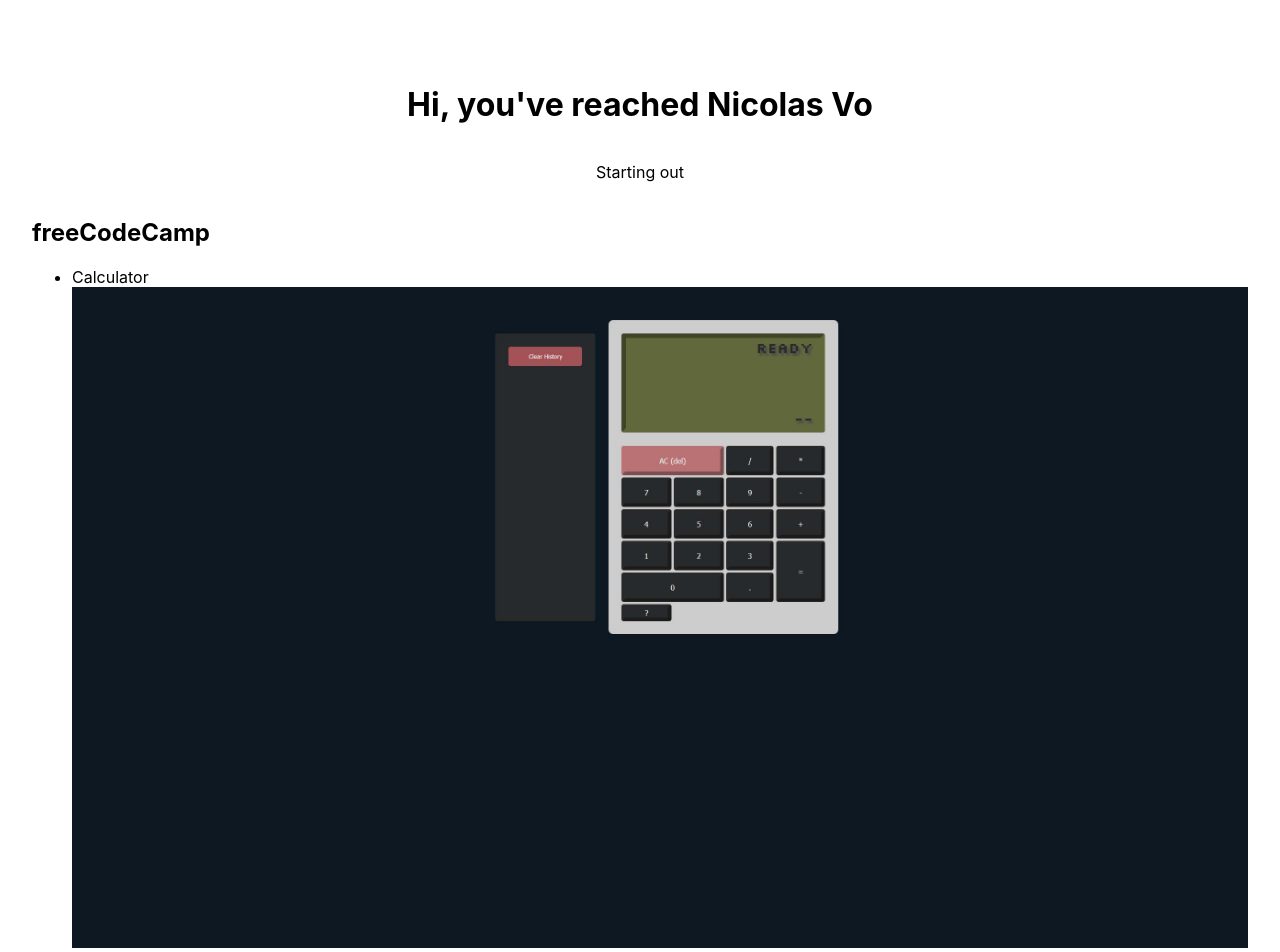
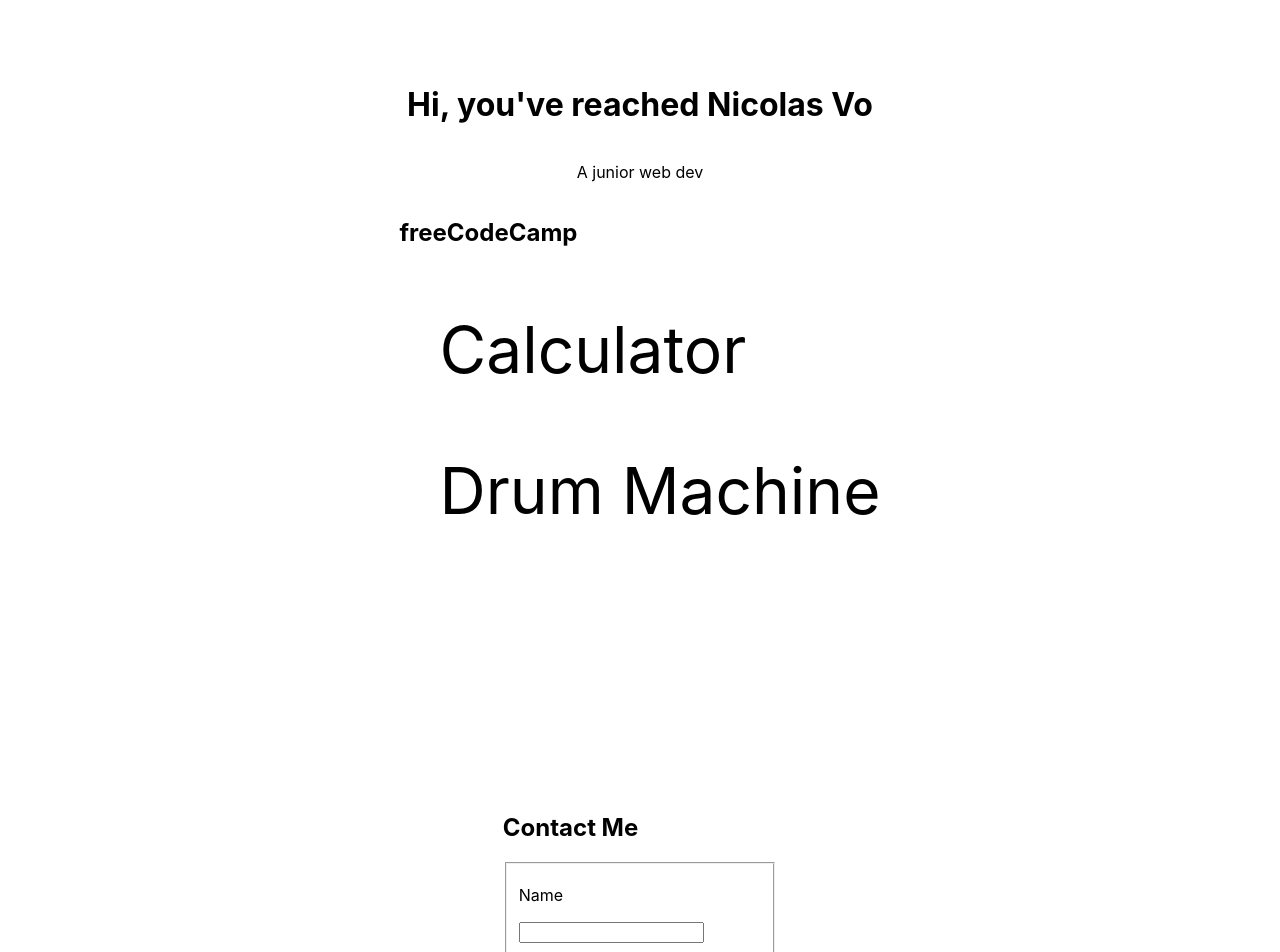
Before and after one commit to nic-vo/nv-portfolio, a Next.js app: page / in a window 1280 px wide. Shown: the top 952 px of the page. Built offline with nearby package versions, Linux system fonts and the light colour scheme.

Commit message:
Homepage links now include screenshots

```diff
--- a/pages/index.js
+++ b/pages/index.js
@@ -18,7 +18,7 @@ export default function Home({ pageList }) {
 				<h1>Hi, you&apos;ve reached Nicolas Vo</h1>
 				<section>
 					<p>
-						Starting out
+						A junior web dev
 					</p>
 				</section>
 				<nav>
@@ -31,10 +31,11 @@ export default function Home({ pageList }) {
 										{
 											category.pages.map((page) => {
 												return (
-													<li key={`${page}-link`}>
-															<a href={`/${category.category}/${page}`}>{page.replaceAll(/([A-Z])/g, " $1")}
-																<Image src={`/thumbs/${page}.jpg`} height="1440" width="2560" layout="intrinsic" alt=""/>
-															</a>
+													<li key={`${page}-link`} style={{listStyle: "none"}}>
+														<a href={`/${category.category}/${page}`}><p style={{ fontSize: "4rem" }}>{page.replaceAll(/([A-Z])/g, " $1")}</p>
+															{/*<Image src={`/thumbs/${page}.jpg`} height="1440" width="2560" layout="intrinsic" alt=""/>*/}
+															{page.rep}
+														</a>
 													</li>)
 											})
 										}
@@ -44,7 +45,7 @@ export default function Home({ pageList }) {
 						)
 					})}
 				</nav>
-				<section>
+				<section style={{paddingTop: "25vh"}}>
 					<h1>
 						Contact Me
 					</h1>
```
